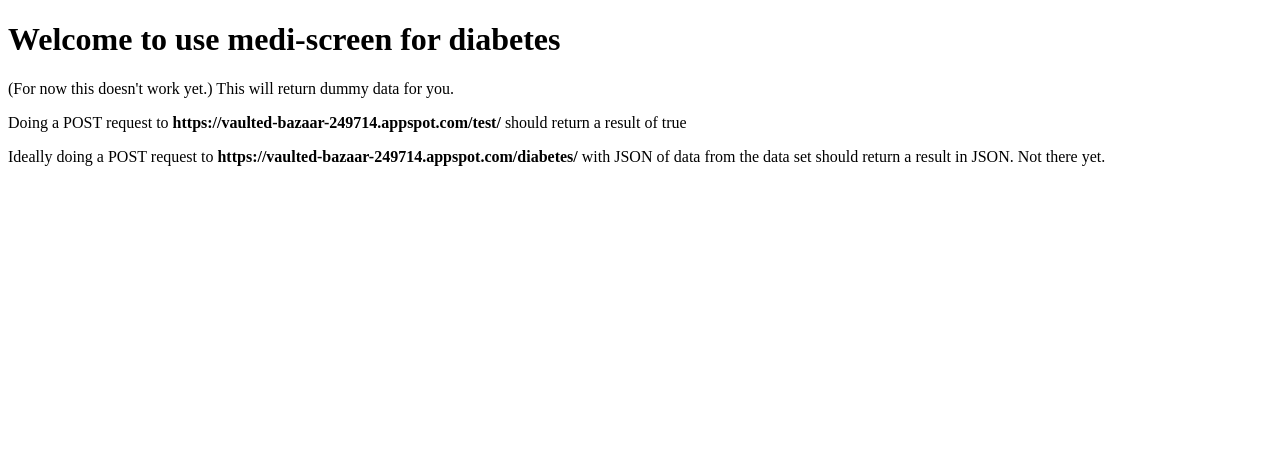
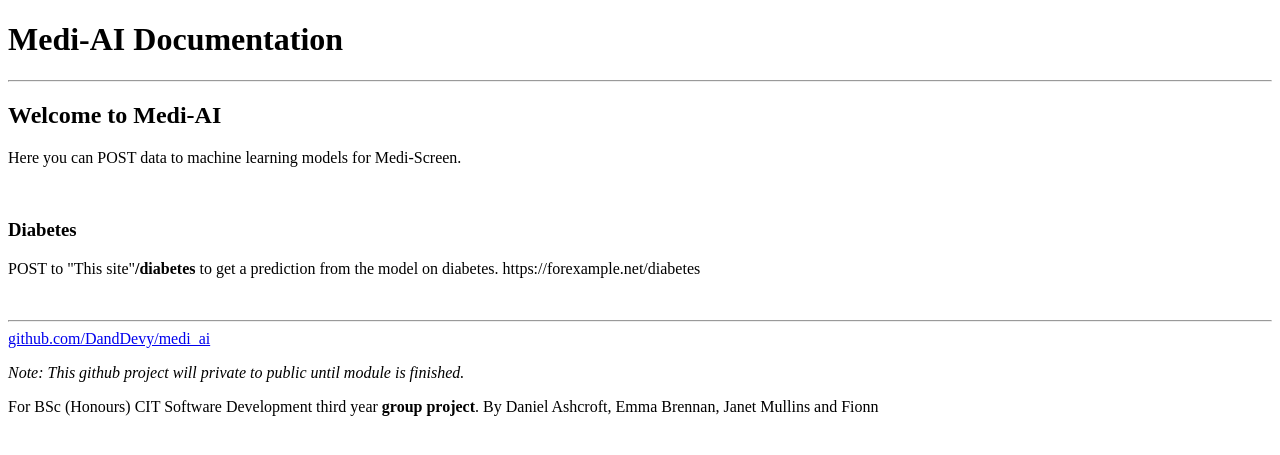
Before and after one commit to DandDevy/medi_ai, a Flask app: page / in a window 1280 px wide. Shown: the top 455 px of the page. Run offline with Flask 2, Linux system fonts and the light colour scheme.

Commit message:
updated doc.html

```diff
--- a/templates/doc.html
+++ b/templates/doc.html
@@ -2,12 +2,35 @@
 <html lang="en" dir="ltr">
   <head>
     <meta charset="utf-8">
-    <title>Medi-Screen</title>
+    <title>Medi-AI</title>
   </head>
   <body>
-    <h1>Welcome to use medi-screen for diabetes</h1>
-    <p>(For now this doesn't work yet.) This will return dummy data for you.</p>
-	<p>Doing a POST request to  <b> https://vaulted-bazaar-249714.appspot.com/test/  </b> should return a result of true</p>
-	<p>Ideally doing a POST request to  <b> https://vaulted-bazaar-249714.appspot.com/diabetes/  </b>  with JSON of data from the data set should return a result in JSON. Not there yet.</p>
+  <header>
+      <h1>Medi-AI Documentation</h1>
+      <hr>
+  </header>
+  <main>
+      <h2>Welcome to Medi-AI</h2>
+      <p>Here you can POST data to machine learning models for Medi-Screen.</p>
+
+      <br>
+
+      <h3>Diabetes</h3>
+      <p>POST to "This site"<b>/diabetes</b> to get a prediction from the model on diabetes. https://forexample.net/diabetes</p>
+
+
+
+      <br>
+
+
+
+
+  </main>
+  <footer>
+      <hr>
+      <a href="https://github.com/DandDevy/medi_ai">github.com/DandDevy/medi_ai</a>
+      <p><i>Note: This github project will private to public until module is finished.</i></p>
+      <p>For BSc (Honours) CIT Software Development third year <b>group project</b>. By Daniel Ashcroft, Emma Brennan, Janet Mullins and Fionn </p>
+  </footer>
   </body>
 </html>
```
